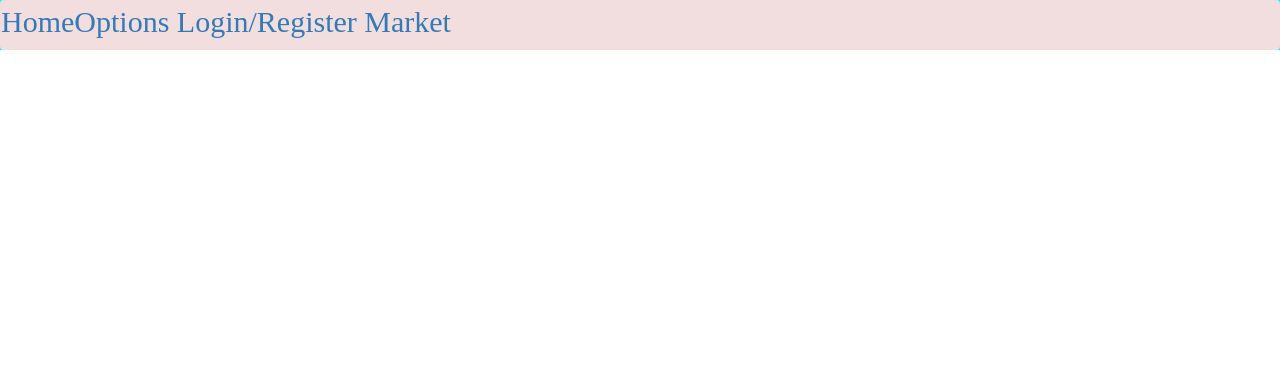
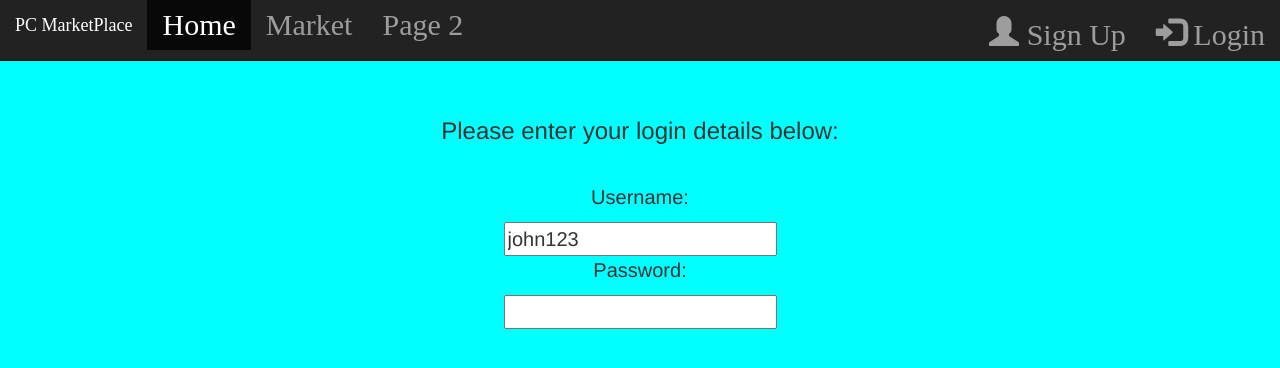
Before and after one commit to charlieconneely/LaptopDrop, a React (Create React App) app: page /registration in a window 1280 px wide. Shown: the top 368 px of the page. Built offline with nearby package versions, Linux system fonts and the light colour scheme.

Commit message:
UI improvements
made improvements to UI

```diff
--- a/src/App.js
+++ b/src/App.js
@@ -3,6 +3,7 @@ import './App.css';
 import Login from './components/login';
 import Home from './components/home';
 import Market from './components/market';
+import Registration from './components/registration';
 import 'bootstrap/dist/css/bootstrap.min.css';
 import Navbar from 'react-bootstrap/Navbar';
 import Nav from 'react-bootstrap/Nav';
@@ -14,22 +15,33 @@ class App extends React.Component {
       <BrowserRouter>
         <div className="App">
 
-          <Navbar bg="danger" variant="light">
-            {/* <Navbar.Brand href="/">Home</Navbar.Brand> */}
-              <Nav className="mr-auto">
-                <Nav.Link href="/">Home</Nav.Link>
-                <Nav.Link >Options </Nav.Link>
-
-                <Nav.Link href="/login">Login/Register</Nav.Link>
-                <Nav.Link href="/market"> Market</Nav.Link>
-              </Nav>
-            </Navbar>
-
+        {/* nav bar */}
+        <nav class="navbar navbar-inverse navbar-fixed-top">
+            <div class="container-fluid">
+              <div class="navbar-header">
+                 {/* website name */}
+                <a class="navbar-brand">PC MarketPlace</a>
+              </div>
+              <ul class="nav navbar-nav">
+                 {/* links */}
+                <li class="active"><a href="/">Home</a></li>
+                <li><a href="/market">Market</a></li>
+                <li><a href="#">Page 2</a></li>
+              </ul>
+              <ul class="nav navbar-nav navbar-right">
+                 {/* login/reg */}
+                <li><a href="/registration"><span class="glyphicon glyphicon-user"></span> Sign Up</a></li>
+                <li><a href="/login"><span class="glyphicon glyphicon-log-in"></span> Login</a></li>
+              </ul>
+            </div>
+          </nav>
           <Switch>
+             {/* routes for links */}
             <Route exact path="/" component={Home} />
             <Route path="/login" component={Login} />
+            <Route path="/registration" component={Registration} />
             <Route path="/market" component={Market}/>
-          </Switch>
+    </Switch>
         </div>
       </BrowserRouter>
     );
--- /dev/null
+++ b/src/components/registration.js
@@ -0,0 +1,27 @@
+import React from 'react';
+import { Helmet } from 'react-helmet';
+import '../App.css';
+
+class Registration extends React.Component {
+
+
+
+  render() {
+    return (
+      // Registration page
+      <div>
+        <h1>Welcome to the registration page</h1>
+        <br/>
+        <h3>Please enter your login details below:</h3>
+        <br/>
+        <p>Username: </p> <input type="text" name="username" value="john123"></input>
+        <p>Password: </p> <input type="password" name="password"></input>
+        <Helmet>
+          <style>{'body { background-color: #00ffff; }'}</style>
+        </Helmet>
+      </div>
+    );
+  }
+}
+
+export default Registration;
```
Also changed, not shown: 1 other file (tests, documents, lock files or other folders).
